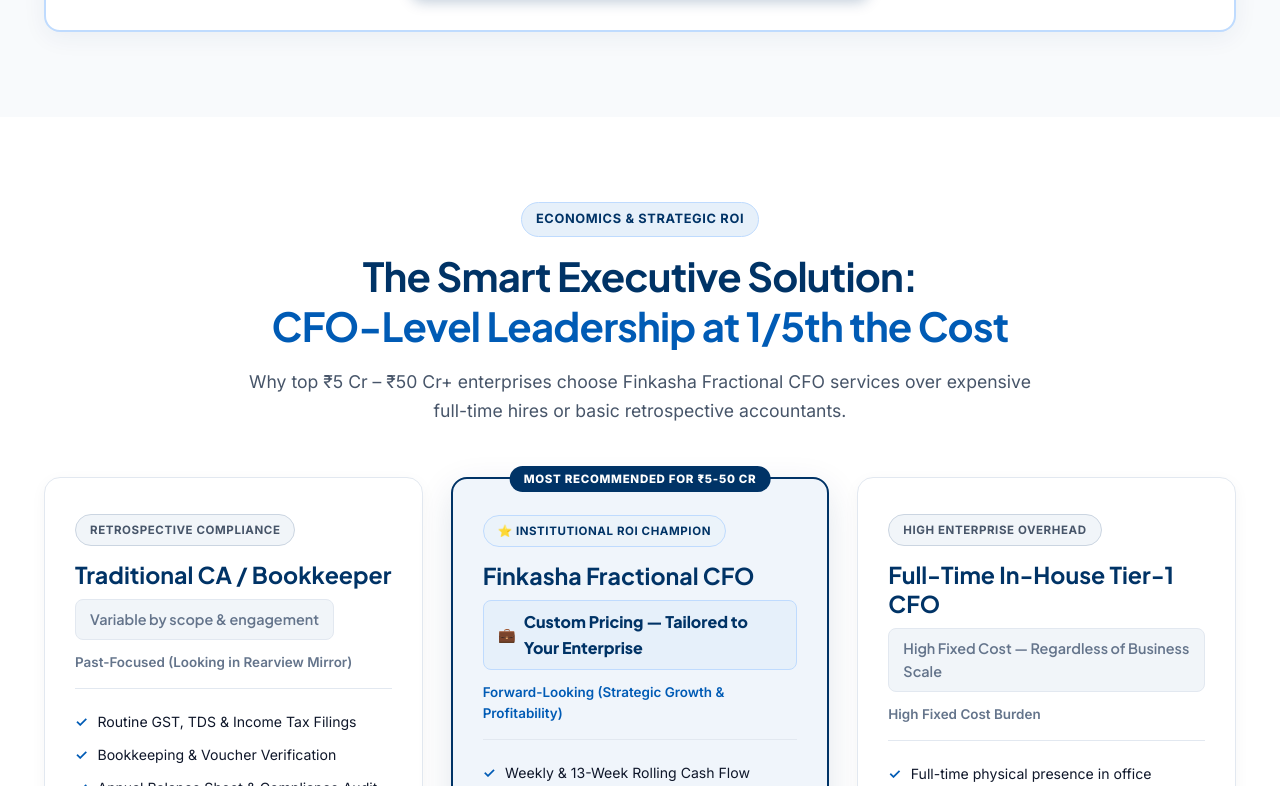
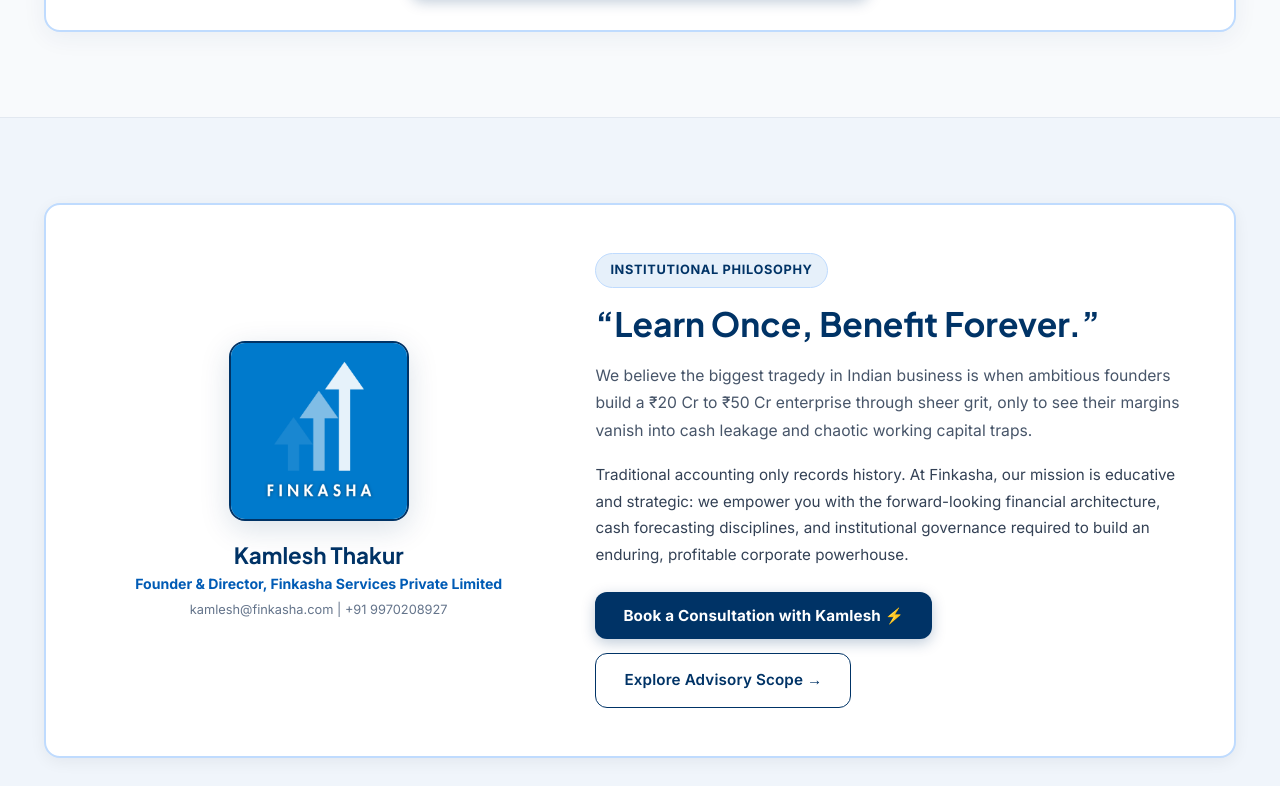
Before and after one commit to snowraj/finkasha.in, a Next.js app: page / in a window 1280 px wide. Shown: the part 7054-7840 px from the top of the page. Built offline with nearby package versions, Linux system fonts and the light colour scheme.

Commit message:
feat: remove ROI comparison section (CFO vs CA vs full-time table)

```diff
--- a/src/app/page.tsx
+++ b/src/app/page.tsx
@@ -5,7 +5,7 @@
 import Link from 'next/link';
 import CashLeakageCalculator from '@/components/CashLeakageCalculator';
 import TransformationMatrix from '@/components/TransformationMatrix';
-import ROICalculator from '@/components/ROICalculator';
+
 import FAQSection from '@/components/FAQSection';
 import BookingModal from '@/components/BookingModal';
 
@@ -541,8 +541,6 @@
       {/* 7. BEFORE VS AFTER TRANSFORMATION MATRIX */}
       <TransformationMatrix onOpenBooking={() => openBooking()} />
 
-      {/* 8. ROI & ECONOMICS: FRACTIONAL CFO VS CA VS FULL-TIME */}
-      <ROICalculator onOpenBooking={() => openBooking()} />
 
       {/* 9. FOUNDER & PHILOSOPHY: "LEARN ONCE, BENEFIT FOREVER" */}
       <section className="section" style={{ backgroundColor: '#F0F5FB', borderTop: '1px solid #E2E8F0', borderBottom: '1px solid #E2E8F0' }}>
```
